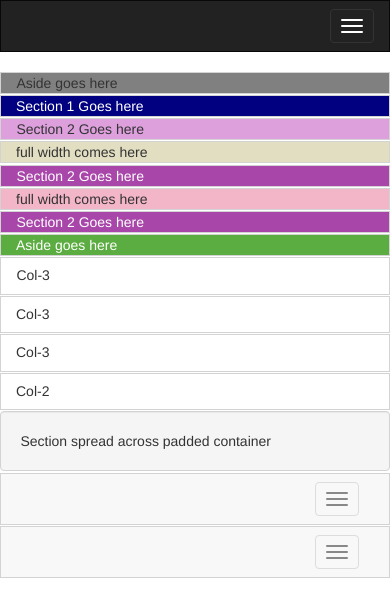
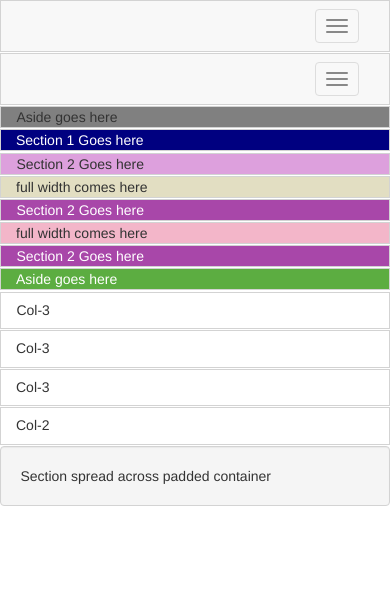
Before and after one commit to vladyn/bs3-grid-example, a website: page flex.html in a window 390 px wide. Drawn offline with nearby package versions, Linux system fonts and the light colour scheme.

Commit message:
Adding flex re-ordering for the items

```diff
--- a/flex.html
+++ b/flex.html
@@ -8,25 +8,6 @@
     <link rel="stylesheet" href="styles/custom.css">
 </head>
 <body>
-<div class="bs-example" data-example-id="inverted-navbar">
-    <nav class="navbar navbar-inverse">
-        <div class="container-fluid">
-            <div class="navbar-header">
-                <button type="button" class="collapsed navbar-toggle" data-toggle="collapse"
-                        data-target="#bs-example-navbar-collapse-9" aria-expanded="false"><span class="sr-only">Toggle navigation</span>
-                    <span class="icon-bar"></span> <span class="icon-bar"></span> <span class="icon-bar"></span>
-                </button>
-            <div class="collapse navbar-collapse" id="bs-example-navbar-collapse-9">
-                <ul class="nav navbar-nav">
-                    <li class="active"><a href="#">Home</a></li>
-                    <li><a href="#">Link</a></li>
-                    <li><a href="#">Link</a></li>
-                </ul>
-            </div>
-        </div>
-    </nav>
-</div>
-</div>
 <div class="container-fluid">
     <div class="flex-container row">
         <aside class="col-md-3 offset-custom">Aside goes here</aside>
@@ -42,7 +23,7 @@
         <div class="col-md-3"><h5>Col-3</h5></div>
         <div class="col-md-3"><h5>Col-2</h5></div>
         <section class="col-md-11 offset-custom well">Section spread across padded container</section>
-        <div class="col-md-6 col-half offset-custom navbar navbar-default">
+        <div class="col-md-6 col-half offset-custom navbar navbar-default navbar-section">
           <button type="button" class="collapsed navbar-toggle" data-toggle="collapse"
                   data-target="#bs-example-navbar-collapse-10" aria-expanded="false"><span class="sr-only">Toggle navigation</span>
               <span class="icon-bar"></span> <span class="icon-bar"></span> <span class="icon-bar"></span>
@@ -52,7 +33,7 @@
               <p>Lorem ipsum dolor sit amet, consectetuer adipiscing elit. Donec odio. Quisque volutpat mattis eros. Nullam malesuada erat ut turpis. Suspendisse urna nibh, viverra non, semper suscipit, posuere a, pede.</p>
           </div>
         </div>
-        <div class="col-md-6 col-half navbar navbar-default">
+        <div class="col-md-6 col-half navbar navbar-default navbar-section">
           <button type="button" class="collapsed navbar-toggle" data-toggle="collapse"
                   data-target="#bs-example-navbar-collapse-11" aria-expanded="false"><span class="sr-only">Toggle navigation</span>
               <span class="icon-bar"></span> <span class="icon-bar"></span> <span class="icon-bar"></span>
--- a/styles/custom.css
+++ b/styles/custom.css
@@ -8,7 +8,7 @@
 }
 
 .offset-custom-3 {
-  margin-left: calc(25%% + 3.33333333%);
+  margin-left: calc(25% + 3.33333333%);
 }
 
 .tag {
@@ -77,4 +77,7 @@
   .col-half {
     width: 99.8%;
   }
+  .navbar-section {
+    order: -1;
+  }
 }
```
Also changed, not shown: 1 other file.
